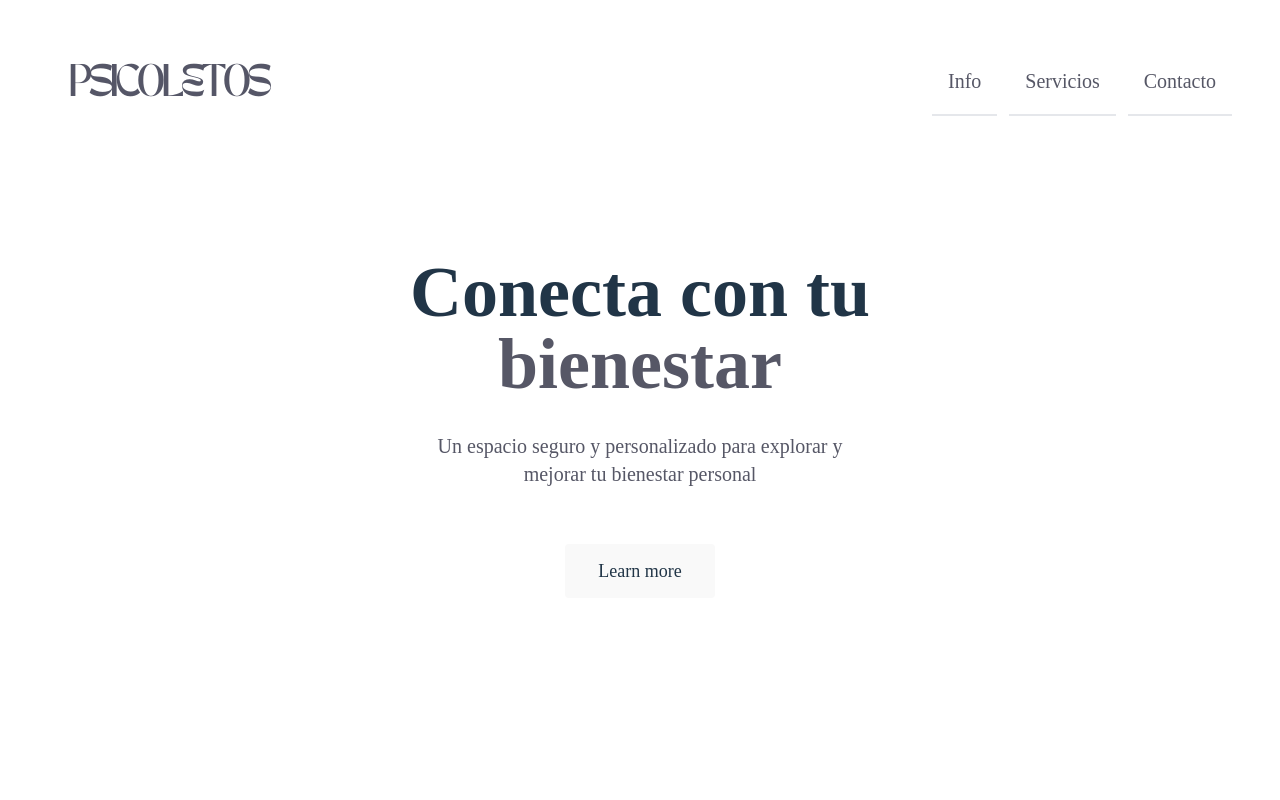
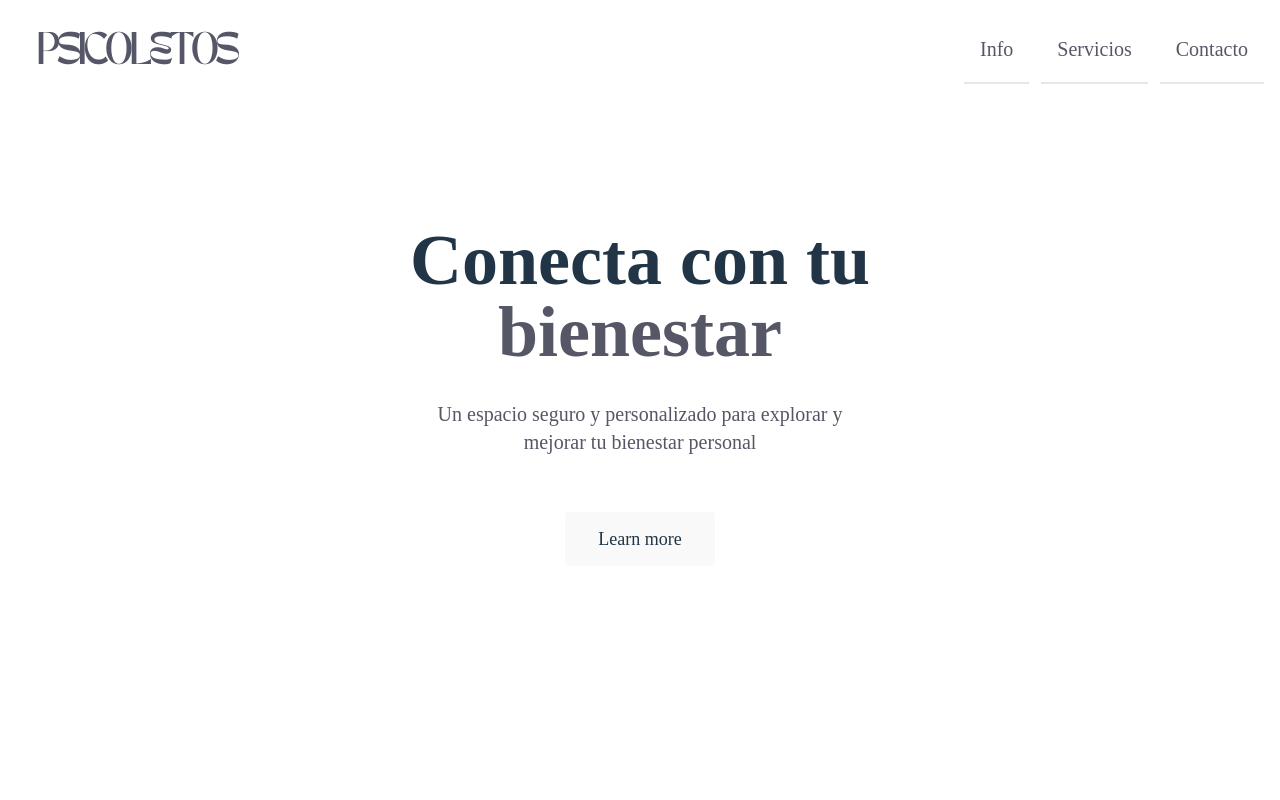
Before and after one commit to cesaralvrz/Psicoletos, a Vue app: page / in a window 1280 px wide. Shown: the top 800 px of the page. Built offline with nearby package versions, Linux system fonts and the light colour scheme.

Commit message:
Fix styles

```diff
--- a/src/style.css
+++ b/src/style.css
@@ -39,13 +39,6 @@ button {
   padding: 2em;
 }
 
-#app {
-  max-width: 1280px;
-  margin: 0 auto;
-  padding: 2rem;
-  text-align: center;
-}
-
 @media (prefers-color-scheme: light) {
   :root {
     color: #213547;
--- a/tailwind.config.js
+++ b/tailwind.config.js
@@ -8,6 +8,7 @@ export default {
     extend: {
       colors: {
         psicoletos: "#565766",
+        pinky: "#9d8189"
       },
     }
   },
```
